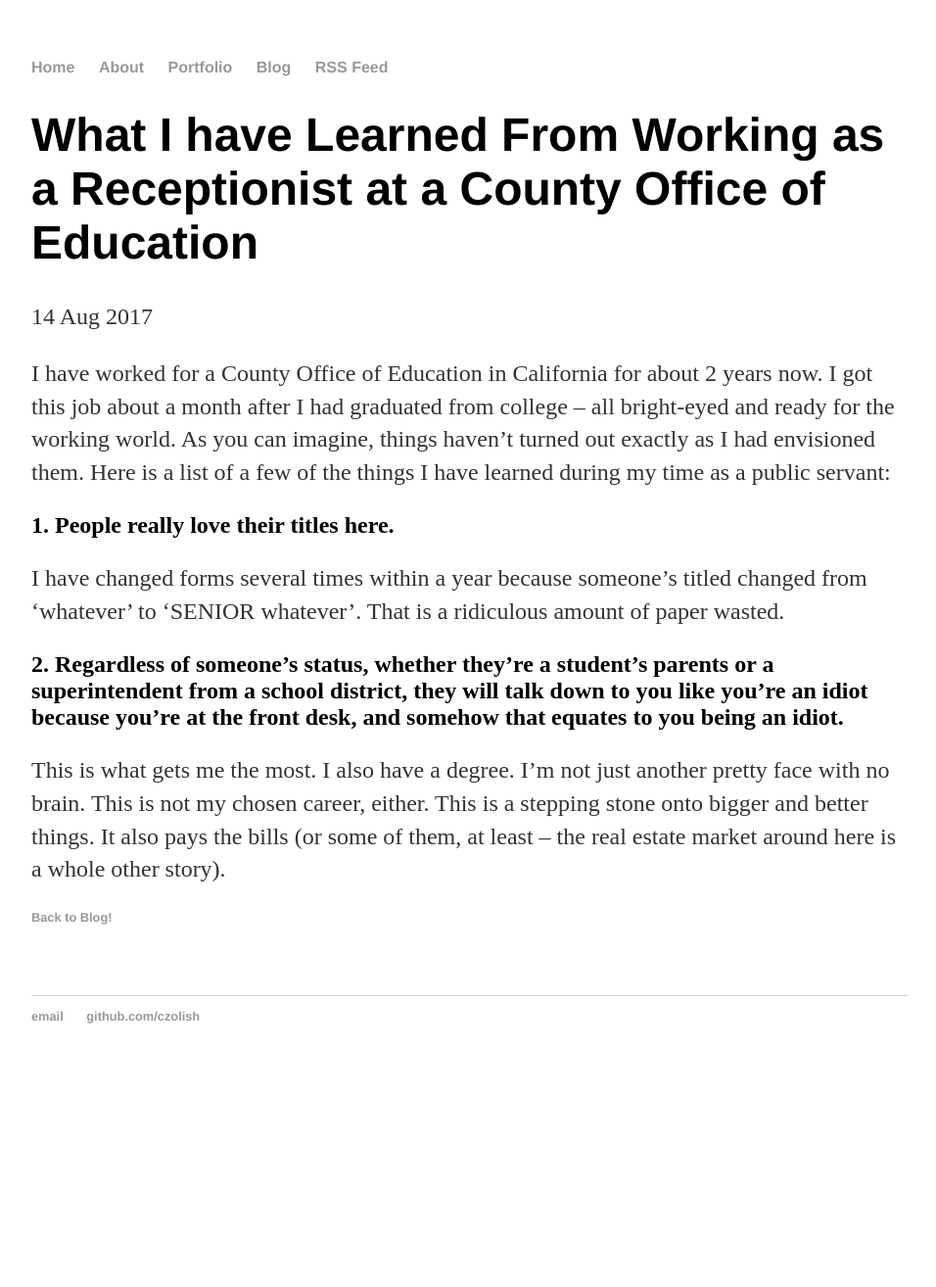
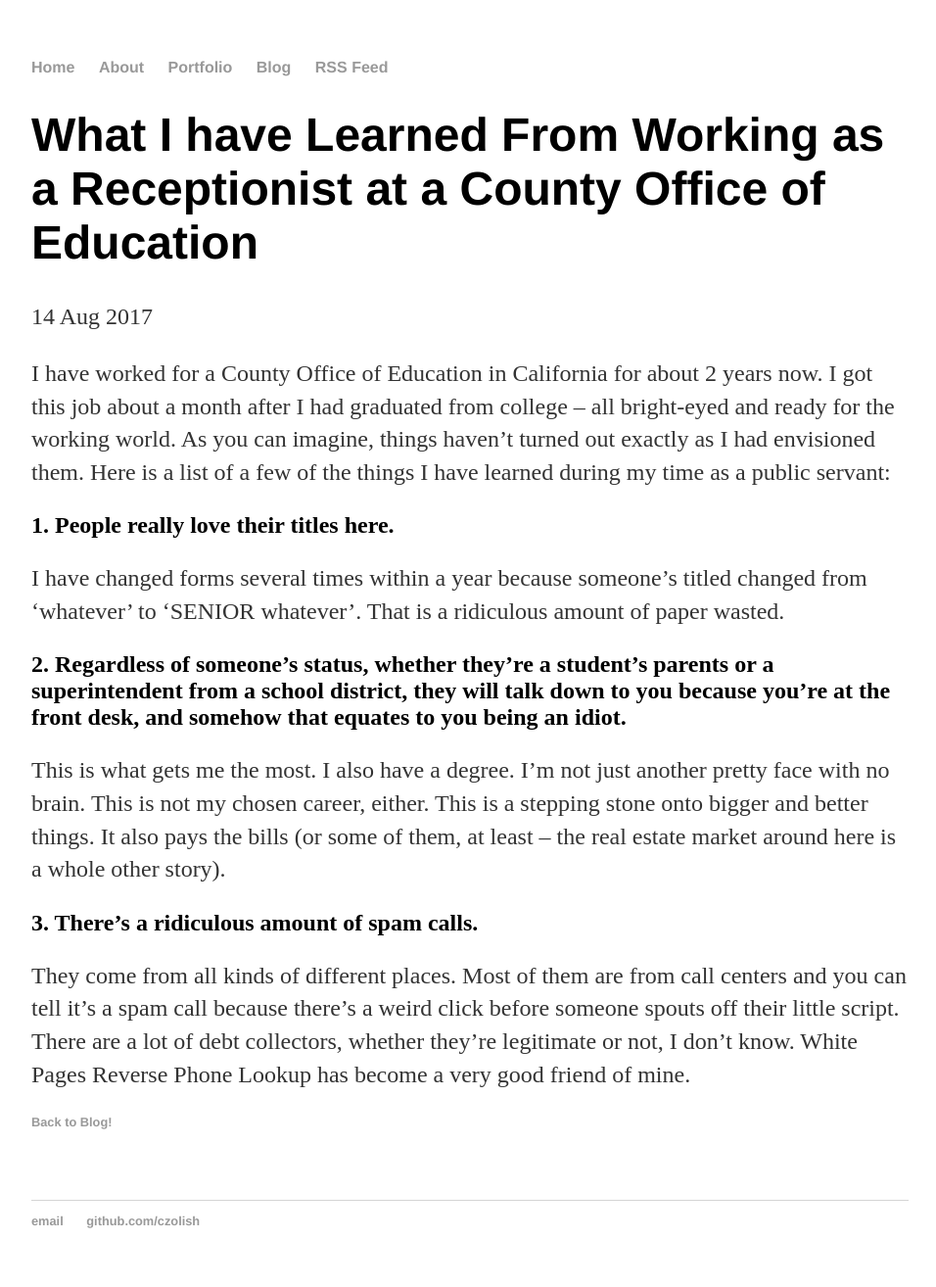
Before and after one commit to czolish/czolish.github.io, a Jekyll site: the page built from _posts/2017-08-14-what-i-have-learned-from-being-a-receptionist.md, in a window 1280 px wide. Shown: the whole page at 98% size, without its empty margins (160-1116 px from the left). Built offline with Jekyll 4.4.1, drawn with Linux system fonts in a browser that asks for light colours; comment, search, counter and statistics services are not loaded; before the commit the page ends 1105 px from its top, so only the background shows below that.

Commit message:
Update 2017-08-14-what-i-have-learned-from-being-a-receptionist.md

```diff
--- a/_posts/2017-08-14-what-i-have-learned-from-being-a-receptionist.md
+++ b/_posts/2017-08-14-what-i-have-learned-from-being-a-receptionist.md
@@ -10,5 +10,8 @@ I have worked for a County Office of Education in California for about 2 years n
 ## 1.  People really love their titles here.
 I have changed forms several times within a year because someone's titled changed from 'whatever' to 'SENIOR whatever'. That is a ridiculous amount of paper wasted.
 
-## 2.  Regardless of someone's status, whether they're a student's parents or a superintendent from a school district, they will talk down to you like you're an idiot because you're at the front desk, and somehow that equates to you being an idiot.
+## 2.  Regardless of someone's status, whether they're a student's parents or a superintendent from a school district, they will talk down to you because you're at the front desk, and somehow that equates to you being an idiot.
 This is what gets me the most. I also have a degree. I'm not just another pretty face with no brain. This is not my chosen career, either. This is a stepping stone onto bigger and better things. It also pays the bills (or some of them, at least -- the real estate market around here is a whole other story).
+
+## 3. There's a ridiculous amount of spam calls.
+They come from all kinds of different places. Most of them are from call centers and you can tell it's a spam call because there's a weird click before someone spouts off their little script. There are a lot of debt collectors, whether they're legitimate or not, I don't know. White Pages Reverse Phone Lookup has become a very good friend of mine.
```
